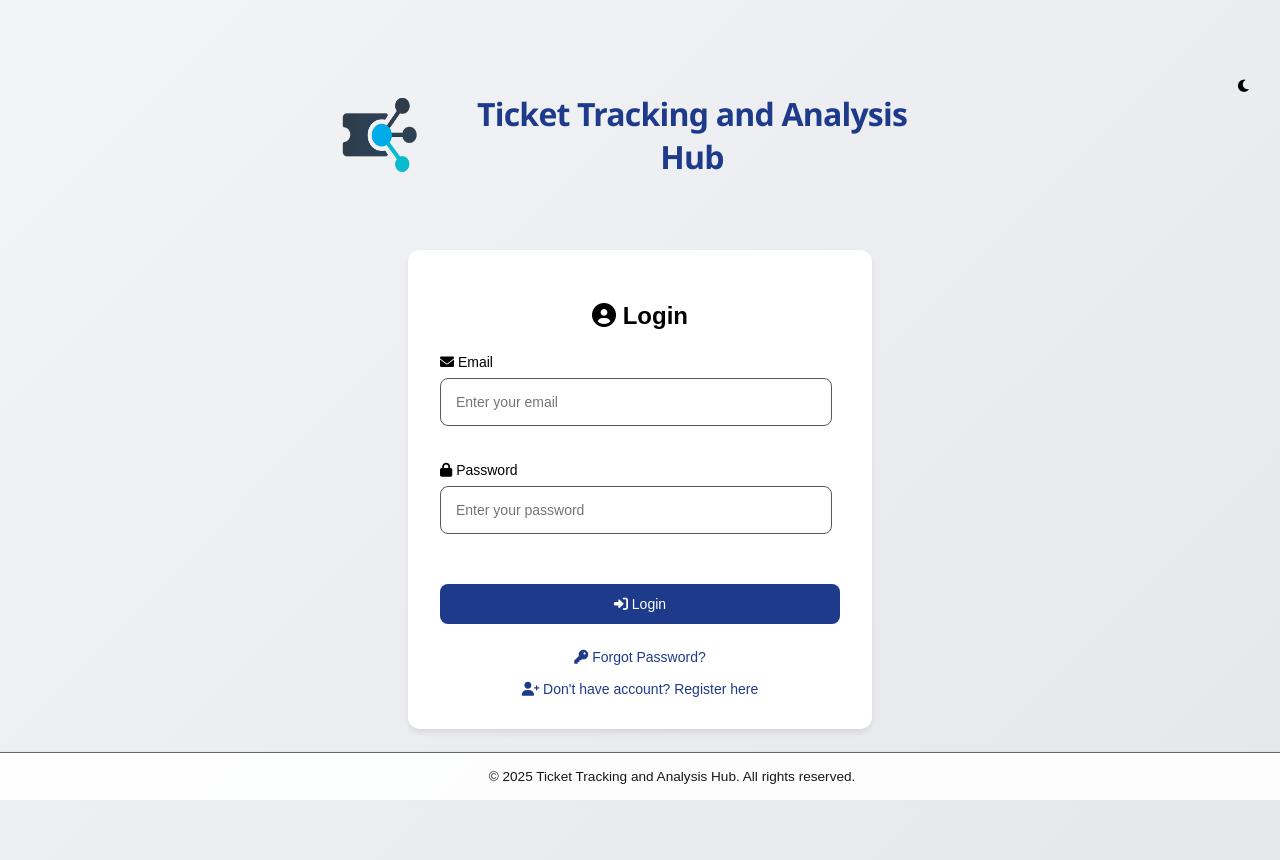
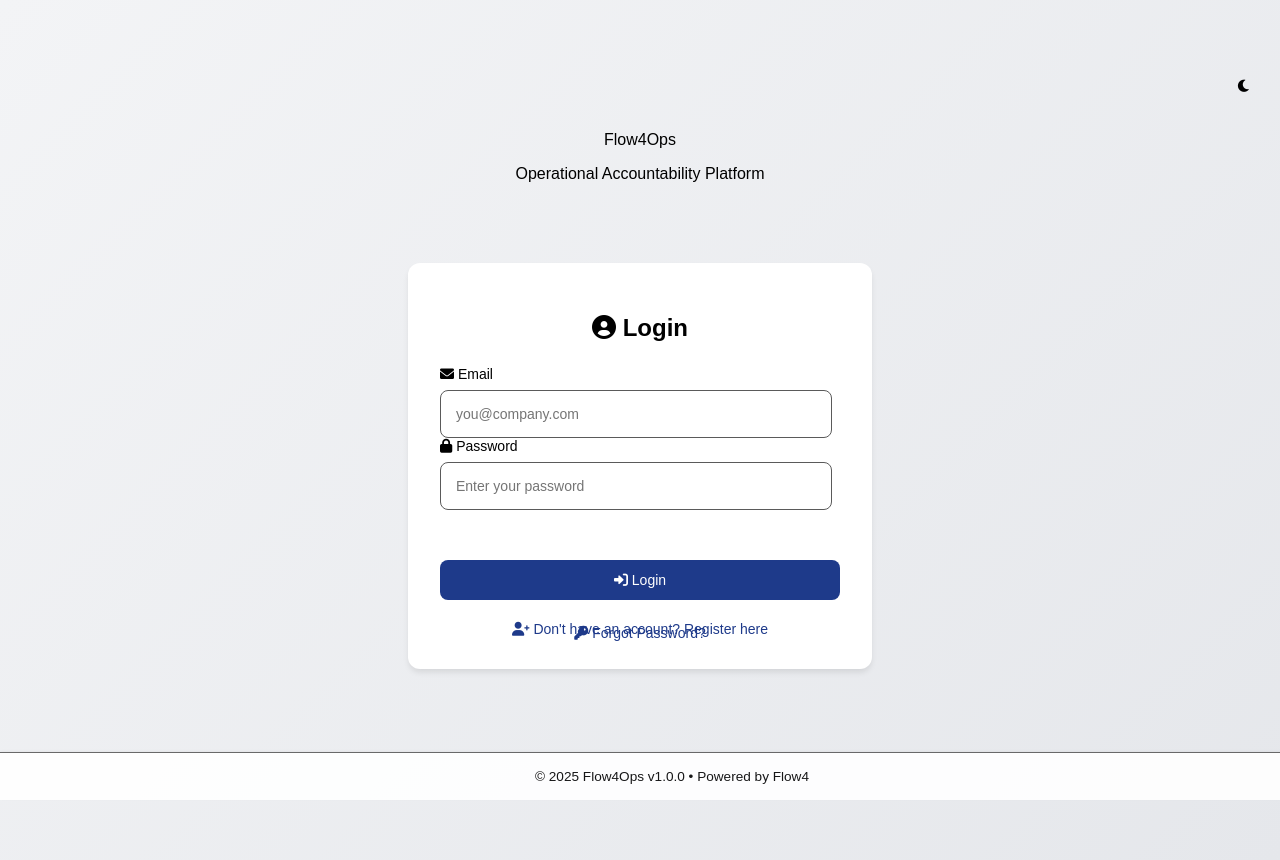
Before and after one commit to Sinenhlanhla-1604/ITMS, a Flask app: page /login in a window 1280 px wide. Run offline with Flask 3, Linux system fonts and the light colour scheme; parts of the project's set-up code (start-up, migrations or seed data) failed here and were passed over; some libraries are stand-ins or nearby versions.

Commit message:
Updated the visual appearance to look more professional

```diff
--- a/templates/login.html
+++ b/templates/login.html
@@ -3,134 +3,20 @@
 <head>
   <meta charset="UTF-8" />
   <meta name="viewport" content="width=device-width, initial-scale=1" />
-  <title>TTAH - Login</title>
+  <title>Flow4Ops - Login</title>
+
+  <!-- Font Awesome -->
+  <link rel="stylesheet" href="https://cdnjs.cloudflare.com/ajax/libs/font-awesome/6.0.0/css/all.min.css">
+
+  <!-- Updated Login CSS (this file has everything) -->
   <link rel="stylesheet" href="{{ url_for('static', filename='styles/login.css') }}">
-  <link rel="stylesheet" href="https://cdnjs.cloudflare.com/ajax/libs/font-awesome/6.0.0/css/all.min.css">
-  <style>
-    .logo {
-      width: 80px;
-      height: 80px;
-      margin: 0 12px 0 0;
-    }
-    .system-header {
-      display: flex;
-      align-items: center;
-      justify-content: center;
-    }
-    .flash-messages {
-      position: fixed;
-      top: 20px;
-      right: 20px;
-      z-index: 9999;
-      max-width: 400px;
-      pointer-events: none;
-    }
-
-    .flash-message {
-      padding: 16px 20px;
-      margin-bottom: 12px;
-      border-radius: 8px;
-      box-shadow: 0 8px 25px rgba(0, 0, 0, 0.25);
-      display: flex;
-      align-items: center;
-      justify-content: space-between;
-      animation: slideIn 0.4s ease-out;
-      opacity: 1;
-      transition: all 0.3s ease-out;
-      backdrop-filter: blur(10px);
-      border: 1px solid rgba(255, 255, 255, 0.2);
-      pointer-events: auto;
-      font-weight: 500;
-      font-size: 14px;
-      line-height: 1.4;
-    }
-
-    .flash-message.success {
-      background: linear-gradient(135deg, #d4edda 0%, #c3e6cb 100%);
-      color: #155724;
-      border-left: 4px solid #28a745;
-      border-color: rgba(40, 167, 69, 0.3);
-    }
-
-    .flash-message.error {
-      background: linear-gradient(135deg, #f8d7da 0%, #f5c6cb 100%);
-      color: #721c24;
-      border-left: 4px solid #dc3545;
-      border-color: rgba(220, 53, 69, 0.3);
-    }
-
-    .flash-message.info {
-      background: linear-gradient(135deg, #d1ecf1 0%, #bee5eb 100%);
-      color: #0c5460;
-      border-left: 4px solid #17a2b8;
-      border-color: rgba(23, 162, 184, 0.3);
-    }
-
-    .flash-message .close-btn {
-      background: none;
-      border: none;
-      font-size: 20px;
-      cursor: pointer;
-      color: inherit;
-      opacity: 0.7;
-      margin-left: 12px;
-      padding: 0;
-      width: 24px;
-      height: 24px;
-      display: flex;
-      align-items: center;
-      justify-content: center;
-      border-radius: 50%;
-      transition: all 0.2s ease;
-    }
-
-    .flash-message .close-btn:hover {
-      opacity: 1;
-      background-color: rgba(0, 0, 0, 0.1);
-      transform: scale(1.1);
-    }
-
-    @keyframes slideIn {
-      from {
-        transform: translateX(100%) scale(0.95);
-        opacity: 0;
-      }
-      to {
-        transform: translateX(0) scale(1);
-        opacity: 1;
-      }
-    }
-
-    .flash-message.fade-out {
-      opacity: 0;
-      transform: translateX(100%) scale(0.95);
-    }
-
-    /* Dark theme support */
-    [data-theme="dark"] .flash-message.success {
-      background: linear-gradient(135deg, #1e4d2b 0%, #2d5a3d 100%);
-      color: #d4edda;
-      border-color: rgba(40, 167, 69, 0.5);
-    }
-
-    [data-theme="dark"] .flash-message.error {
-      background: linear-gradient(135deg, #4d1e1e 0%, #5a2d2d 100%);
-      color: #f8d7da;
-      border-color: rgba(220, 53, 69, 0.5);
-    }
-
-    [data-theme="dark"] .flash-message.info {
-      background: linear-gradient(135deg, #1e4d5a 0%, #2d5a6b 100%);
-      color: #d1ecf1;
-      border-color: rgba(23, 162, 184, 0.5);
-    }
-  </style>
 </head>
 <body>
-  <h1 class="system-header">
-    <span class="system-name"><img src="{{ url_for('static', filename='img/ttah_logo.png') }}" alt="TTAH Logo" class="logo"> Ticket Tracking and Analysis Hub</span>
-
-  </h1>
+  <!-- Header -->
+  <div class="system-header">
+    <span>Flow4Ops</span>
+    <p class="tagline">Operational Accountability Platform</p>
+  </div>
 
   <!-- Flash Messages Container -->
   <div id="flash-messages" class="flash-messages">
@@ -146,31 +32,71 @@
     {% endwith %}
   </div>
 
+  <!-- Login Form -->
   <form action="{{ url_for('login') }}" method="POST">
+    <h2>
+      <i class="fas fa-user-circle"></i>
+      Login
+    </h2>
 
+    <label for="email">
+      <i class="fas fa-envelope"></i>
+      Email
+    </label>
+    <input
+      type="email"
+      id="email"
+      name="email"
+      required
+      placeholder="you@company.com"
+      autocomplete="email"
+    />
 
-    <h2><i class="fas fa-user-circle"></i> Login</h2>
+    <label for="password">
+      <i class="fas fa-lock"></i>
+      Password
+    </label>
+    <input
+      type="password"
+      id="password"
+      name="password"
+      required
+      autocomplete="current-password"
+      placeholder="Enter your password"
+    />
 
-    <label for="email"><i class="fas fa-envelope"></i> Email</label>
-    <input type="email" id="email" name="email" required placeholder="Enter your email" />
-    <br>
-    <br>
-    <br>
-    <label for="password"><i class="fas fa-lock"></i> Password</label>
-    <input type="password" id="password" name="password" required autocomplete="current-password" placeholder="Enter your password" />
-    <button type="submit"><i class="fas fa-sign-in-alt"></i> Login</button>
+    <button type="submit">
+      <i class="fas fa-sign-in-alt"></i>
+      Login
+    </button>
 
-    <a href="{{ url_for('forgot_password') }}" id="forgot_password_link"><i class="fas fa-key"></i> Forgot Password?</a><br><br>
+    <a href="{{ url_for('forgot_password') }}" id="forgot_password_link">
+      <i class="fas fa-key"></i>
+      Forgot Password?
+    </a>
 
-    <a href="{{ url_for('register') }}" id="register_hyperlink"><i class="fas fa-user-plus"></i> Don't have account? Register here</a>
+    <a href="{{ url_for('register') }}" id="register_hyperlink">
+      <i class="fas fa-user-plus"></i>
+      Don't have an account? Register here
+    </a>
   </form>
 
+  <!-- Theme Toggle Button -->
   <button class="theme-toggle" onclick="toggleTheme()" aria-label="Toggle dark mode">
     <i class="fas fa-moon"></i>
   </button>
 
+  <!-- Footer -->
+  <footer class="site-footer">
+    <div class="footer-content">
+      <p>&copy; 2025 Flow4Ops v1.0.0 • Powered by Flow4</p>
+    </div>
+  </footer>
+
   <script>
-    // Flash message auto-dismiss functionality
+    // ============================================
+    // Flash Message Functions
+    // ============================================
     function dismissFlash(element) {
       element.classList.add('fade-out');
       setTimeout(() => {
@@ -199,6 +125,9 @@
       });
     }
 
+    // ============================================
+    // Theme Toggle Function
+    // ============================================
     function toggleTheme() {
       const body = document.body;
       const icon = document.querySelector('.theme-toggle i');
@@ -216,8 +145,11 @@
       }
     }
 
-    // Check for saved theme preference and initialize flash messages
+    // ============================================
+    // Initialize on Page Load
+    // ============================================
     document.addEventListener('DOMContentLoaded', () => {
+      // Check for saved theme preference
       const savedTheme = localStorage.getItem('theme');
       const icon = document.querySelector('.theme-toggle i');
 
@@ -231,12 +163,5 @@
       autoDismissFlash();
     });
   </script>
-
-  <!-- Footer -->
-  <footer class="site-footer">
-    <div class="footer-content">
-      <p>&copy; 2025 Ticket Tracking and Analysis Hub. All rights reserved.</p>
-    </div>
-  </footer>
 </body>
 </html>
```
